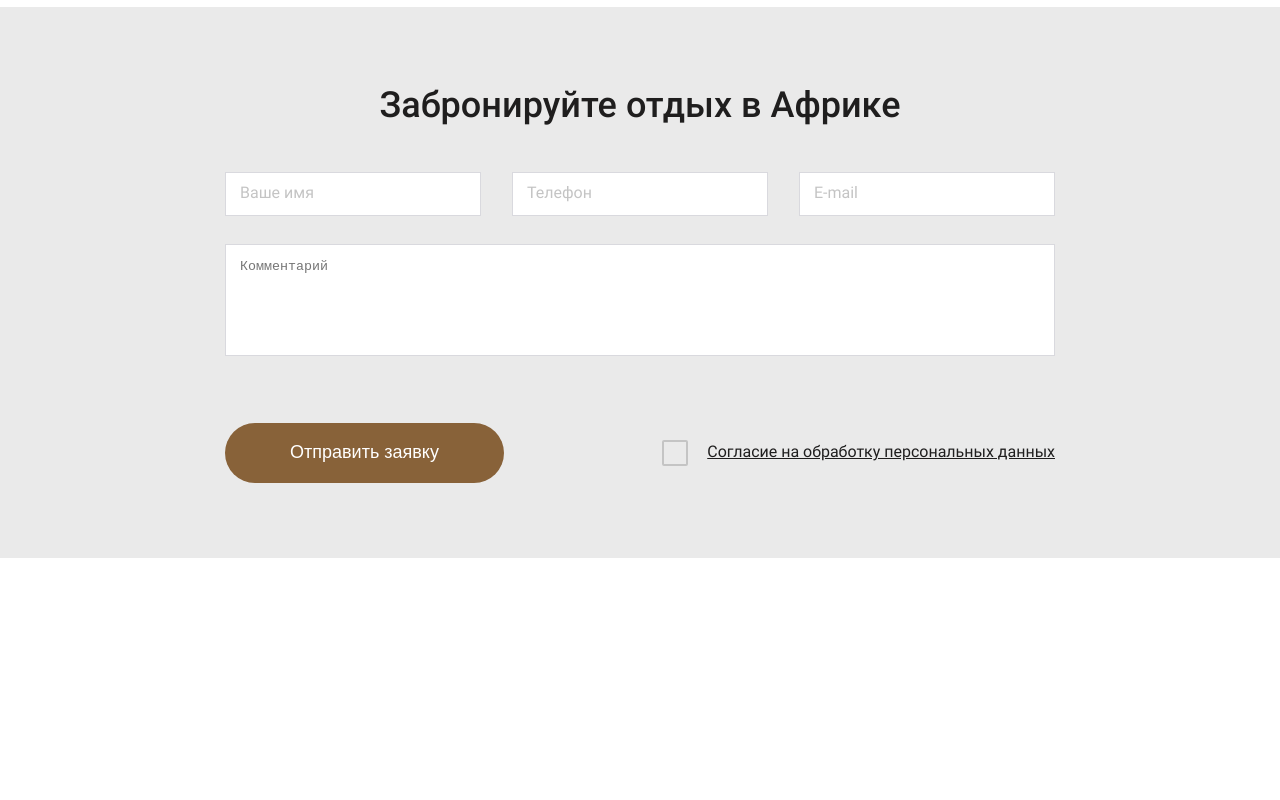
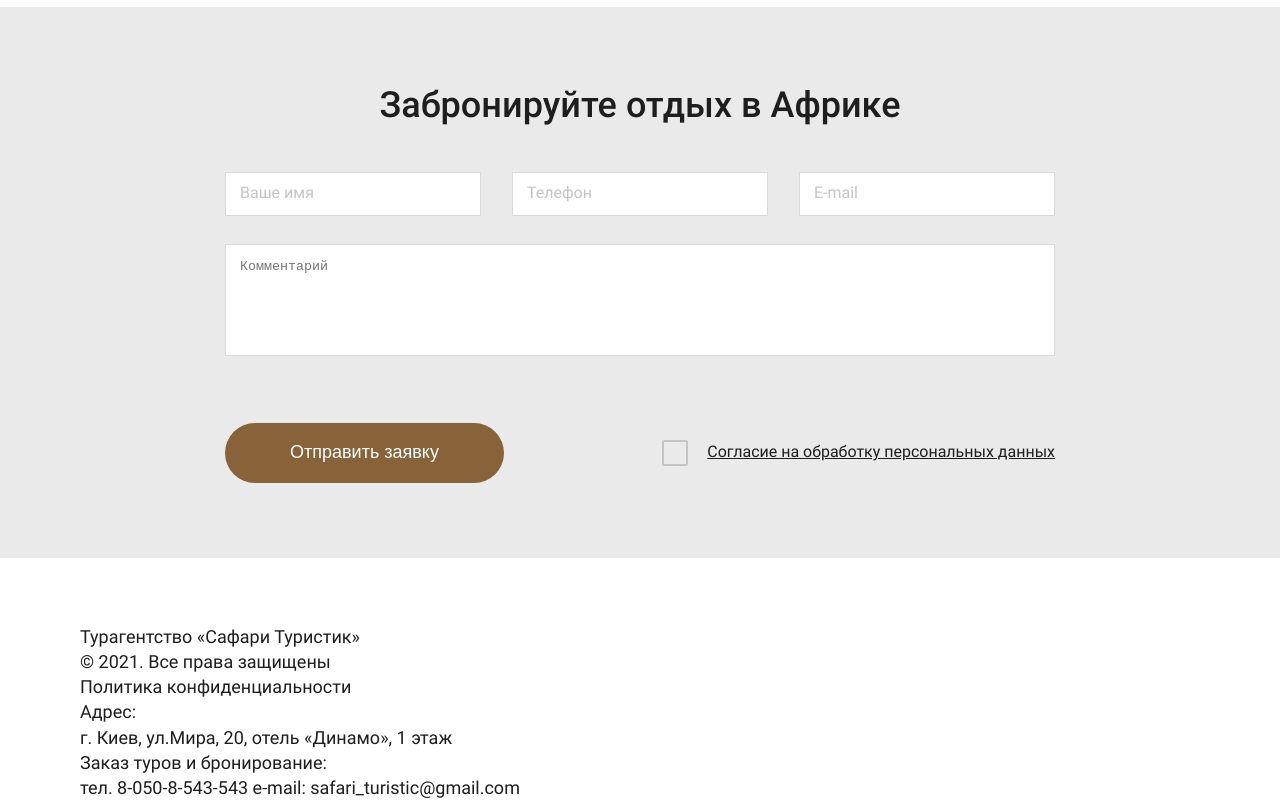
Before and after one commit to rook16rus/Safari, a website built with webpack: page src/index.html in a window 1280 px wide. Shown: the part 6509-7309 px from the top of the page. Before the commit the page ends 7067 px from the top, so only its background shows below. Built offline with nearby package versions, Linux system fonts and the light colour scheme; files whose address does not match are found by name.

Commit message:
Разметил подвал сайта

```diff
--- a/src/index.html
+++ b/src/index.html
@@ -373,7 +373,29 @@
 </main>
 
 <footer class="footer">
-
+    <div class="container">
+        <div class="footer__logo">
+            <a href="#" class="logo">
+                <img class="logo__img" src="./images/logo.svg" alt="">
+            </a>
+        </div>
+        <div class="footer__box">
+            <div class="footer__info">
+                <p class="footer__box-title">Турагентство «Сафари Туристик»</p>
+                <p class="footer__copy">© 2021. Все права защищены</p>
+                <a class="footer__link" href="#">Политика конфиденциальности</a>
+            </div>
+            <div class="footer__address">
+                <p class="footer__box-title">Адрес:</p>
+                <p class="footer__address-text">г. Киев, ул.Мира, 20, отель «Динамо», 1 этаж</p>
+            </div>
+            <div class="footer__contacts">
+                <p class="footer__box-title">Заказ туров и бронирование:</p>
+                <a class="footer__phone" href="tel:80508543543">тел. 8-050-8-543-543</a>
+                <a class="footer__mail" href="mailto:safari_turistic@gmail.com">e-mail: safari_turistic@gmail.com</a>
+            </div>
+        </div>
+    </div>
 </footer>
 <script src="https://ajax.googleapis.com/ajax/libs/jquery/3.4.1/jquery.min.js"></script>
 </body>
```
